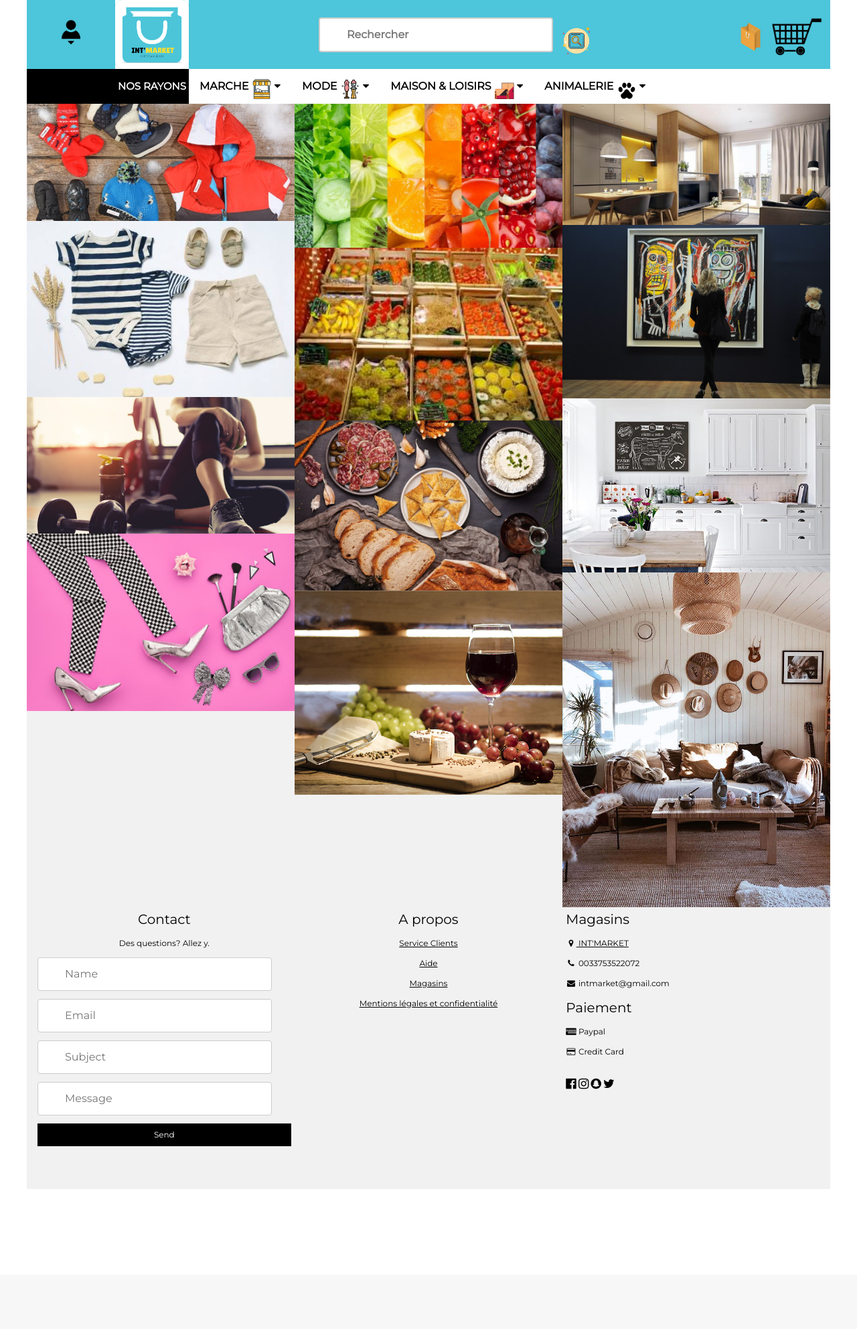
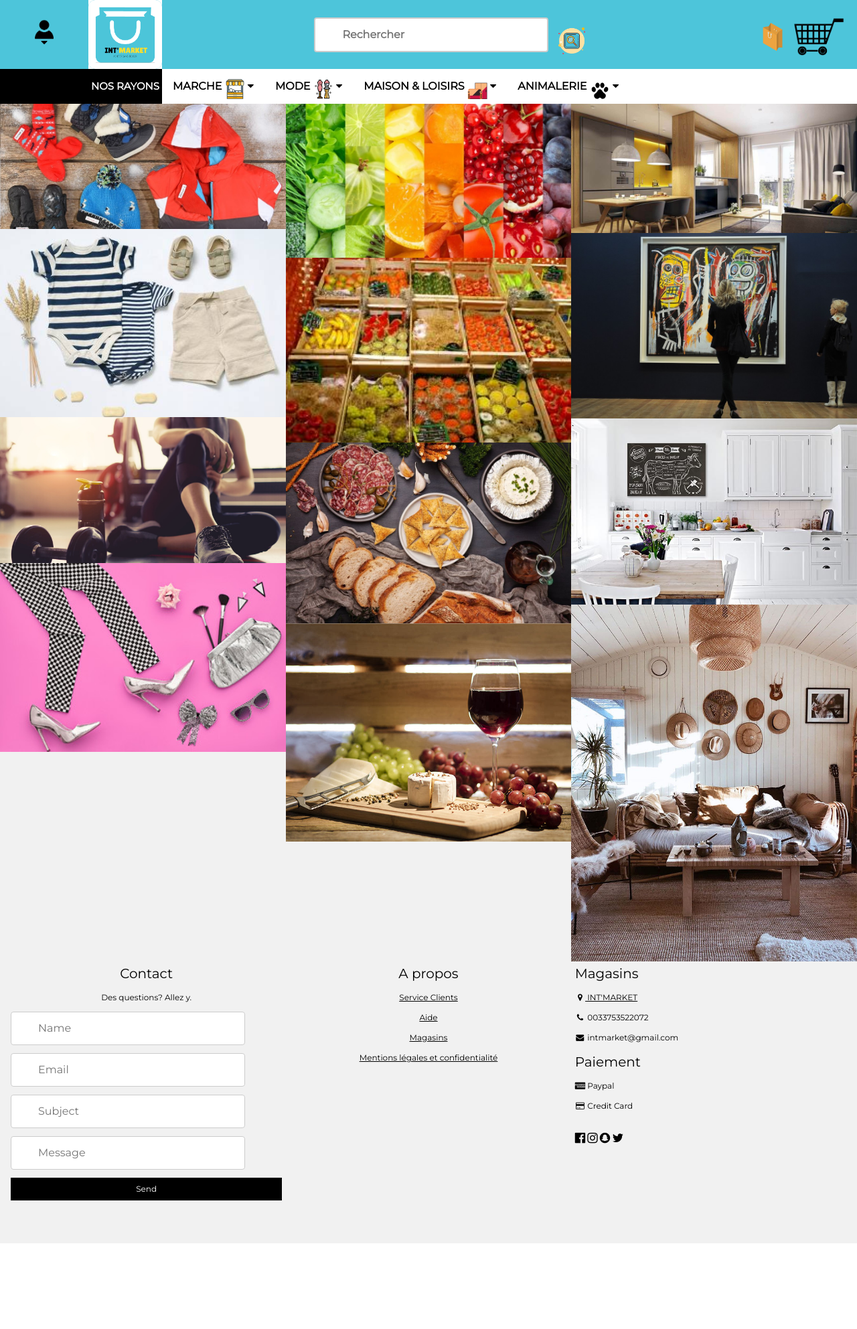
Before and after one commit to hienpham512/INT_MARKET, a PHP site: page / in a window 1280 px wide. Shown: the whole page at 67% size. Before the commit the page ends 1712 px from the top, so only its background shows below. Run offline with PHP 8.4, Linux system fonts and the light colour scheme; lists and menus that the app fills with data are empty.

Commit message:
mod affichage

```diff
--- a/modele/body.php
+++ b/modele/body.php
@@ -17,7 +17,7 @@ img {margin-bottom: -7px}
 .w3-sidebar a {font-family: "Roboto", sans-serif}
 body,h1,h2,h3,h4,h5,h6,.w3-wide {font-family: "Montserrat", sans-serif;}
 </style>
-<body class="w3-content" style="max-width:1200px">
+<body class="w3-content" style="max-width:100%">
 
 
 
```
